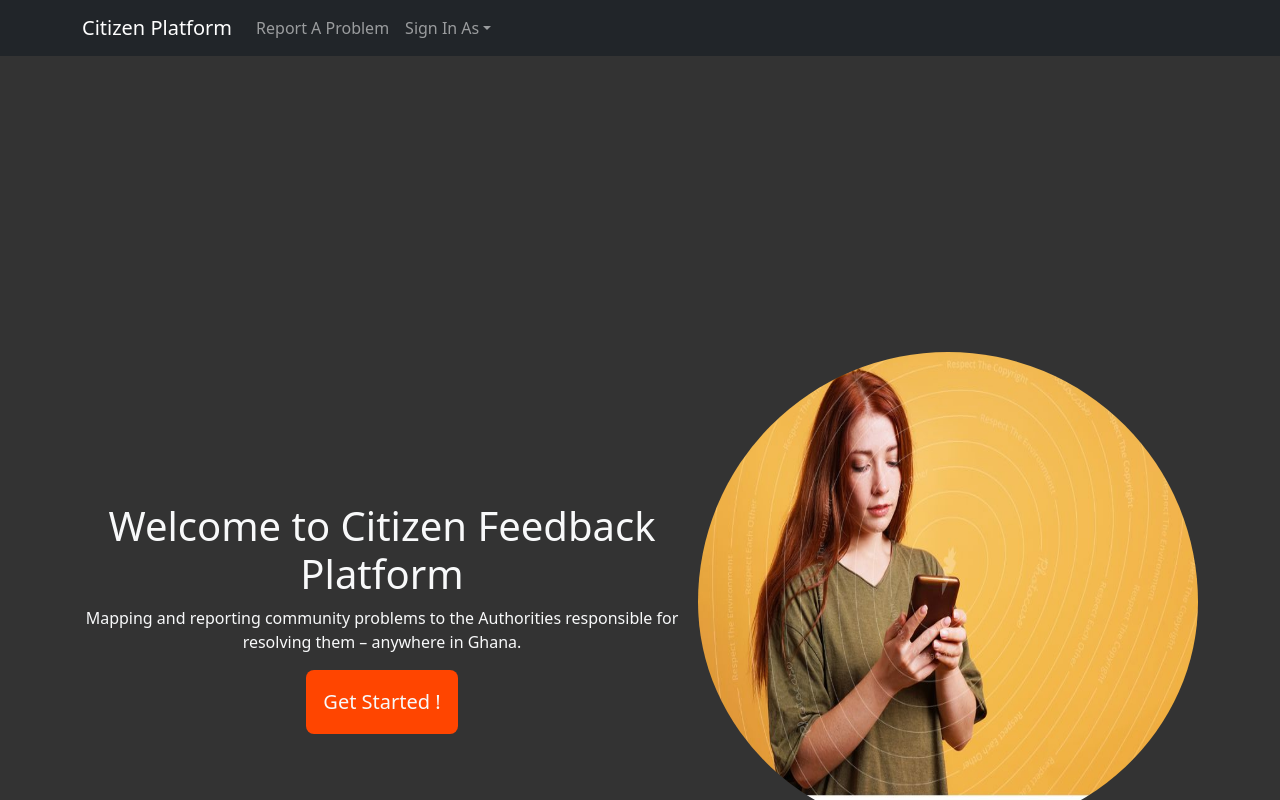
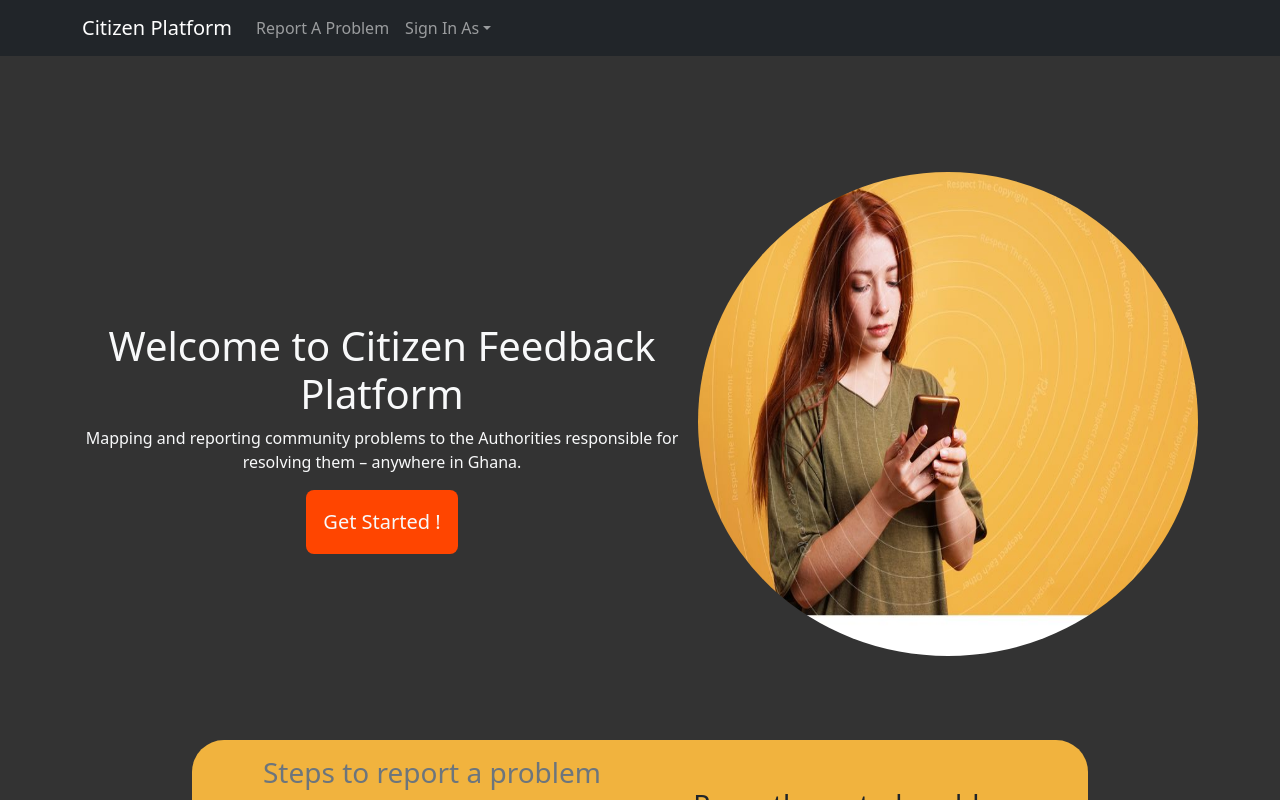
Before and after one commit to FullEffect-Studio/cfp, a React (Create React App) app: page / in a window 1280 px wide. Shown: the top 800 px of the page. Built offline with nearby package versions, Linux system fonts and the light colour scheme.

Commit message:
mobile type responsiveness bug

```diff
--- a/src/components/home/HomeBanner.jsx
+++ b/src/components/home/HomeBanner.jsx
@@ -7,7 +7,7 @@
 
 const HomeBannerStyle = styled.main`
   width: 100vw;
-  height: 145vh;
+  height: 95vh;
   background: #333;
   display: flex;
   gap: 1rem;
@@ -45,7 +45,7 @@
   }
 
   @media screen and (max-width: 600px) {
-    height: 145vh;
+    height: 95vh;
     margin-bottom: 110rem;
 
     .mainBanner{
@@ -73,6 +73,9 @@
     }
   }
 
+  @media screen and (max-width:375px){
+    height: 120vh;
+  }
 
 `;
 const HomeBanner = () => {
```
